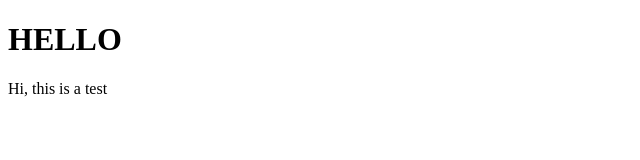
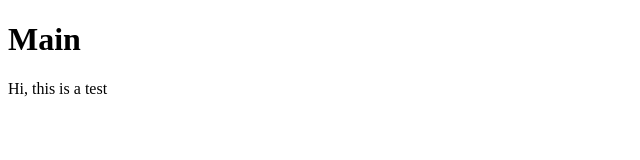
Before and after one commit to vikrant-jadhav-github/GitKiKhaal, a plain HTML site: page index.html in a window 1280 px wide. Shown: the whole page, without its empty margins (0-640 px from the left). Drawn offline with Linux system fonts and the light colour scheme.

Commit message:
another commit

```diff
--- a/index.html
+++ b/index.html
@@ -6,7 +6,7 @@
     <title>Document</title>
 </head>
 <body>
-    <h1>HELLO</h1>
+    <h1>Main</h1>
     <p>Hi, this is a test</p>
 </body>
 </html>
```
